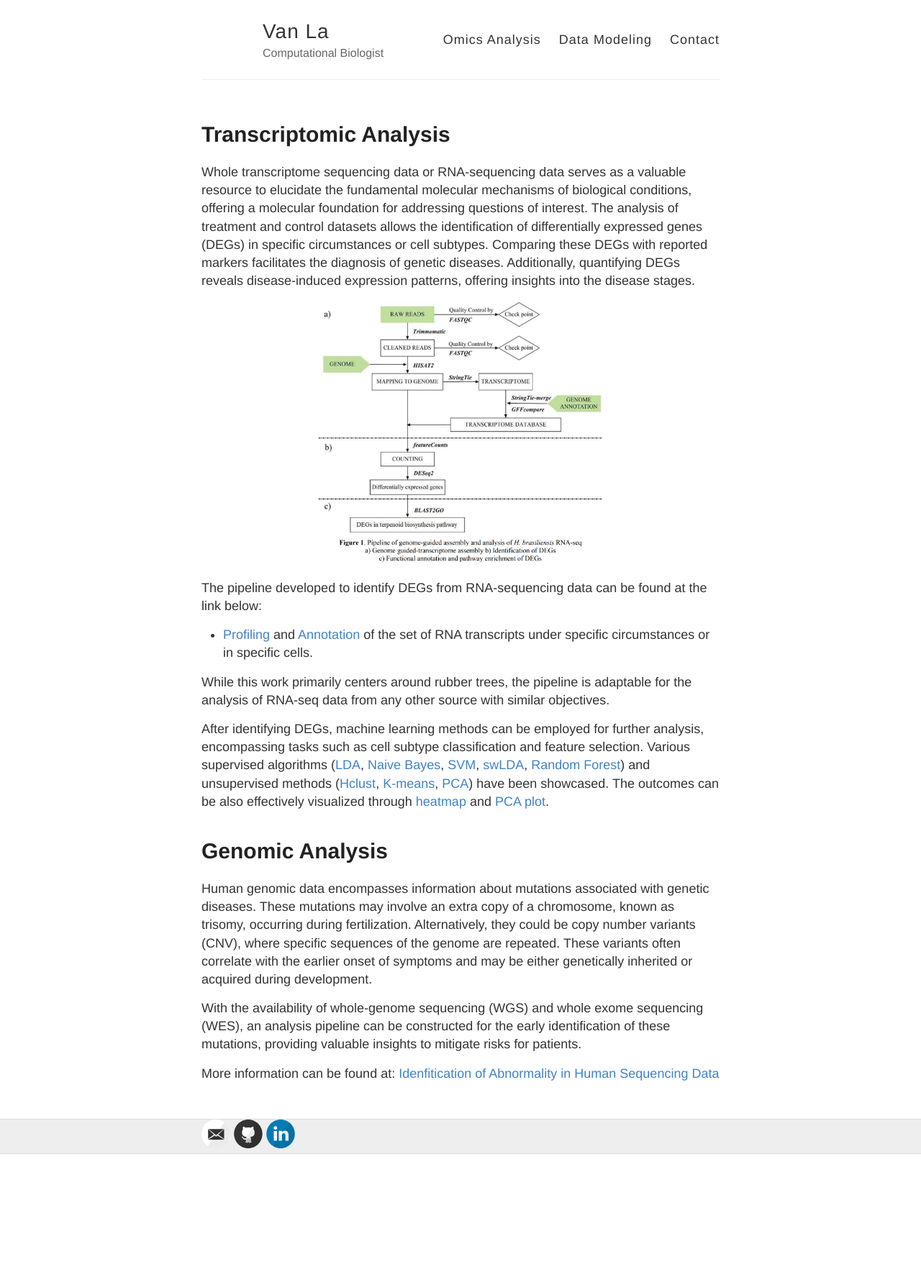
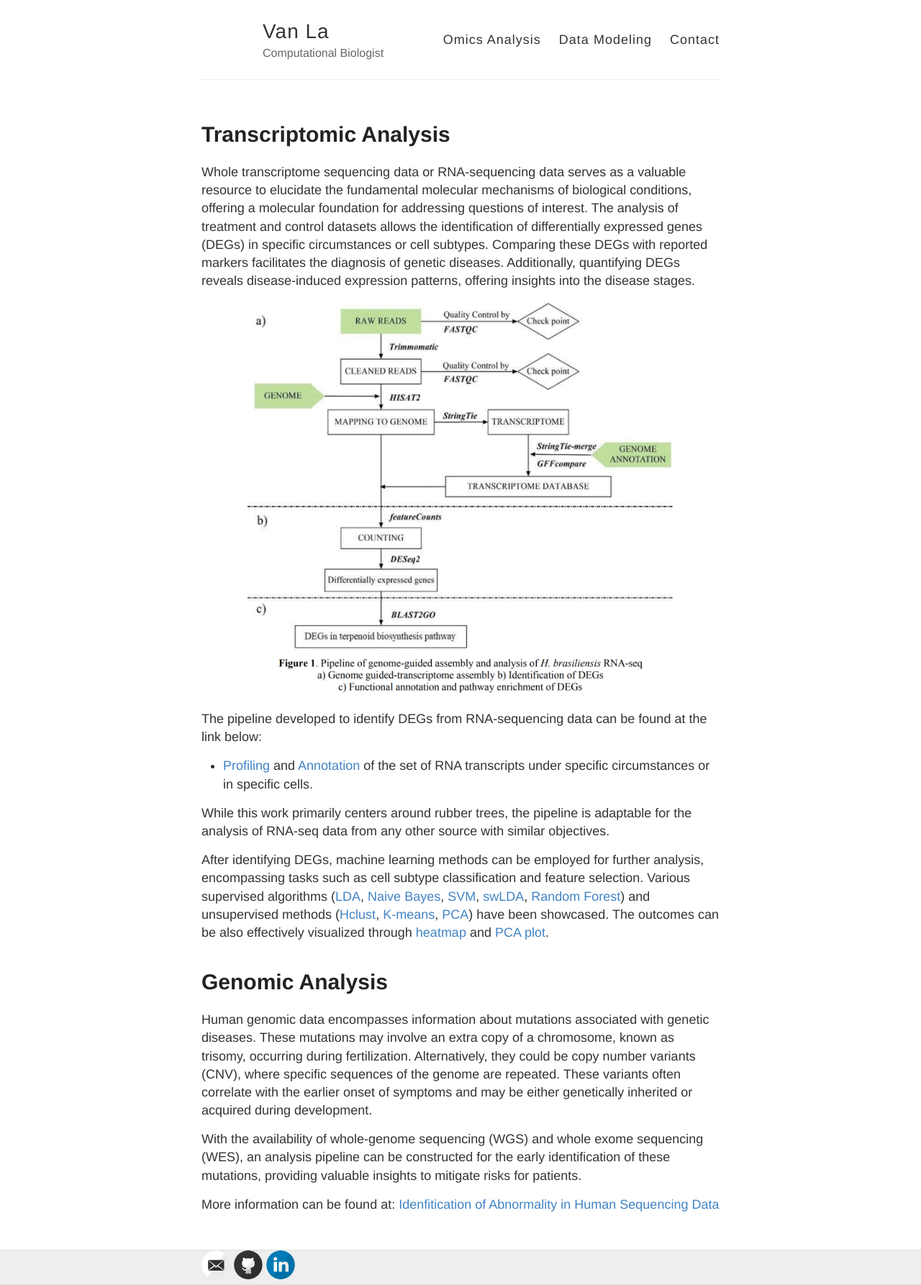
Before and after one commit to vanngocthuyla/Data_Analysis, a Jekyll site: the page built from _pages/omics.md, in a window 1280 px wide. Shown: the whole page at 72% size. Built offline with Jekyll 4.4.1, drawn with Linux system fonts in a browser that asks for light colours; before the commit the page ends 1604 px from its top, so only the background shows below that.

Commit message:
Update omics.md

```diff
--- a/_pages/omics.md
+++ b/_pages/omics.md
@@ -10,7 +10,7 @@
 
 Whole transcriptome sequencing data or RNA-sequencing data serves as a valuable resource to elucidate the fundamental molecular mechanisms of biological conditions, offering a molecular foundation for addressing questions of interest. The analysis of treatment and control datasets allows the identification of differentially expressed genes (DEGs) in specific circumstances or cell subtypes. Comparing these DEGs with reported markers facilitates the diagnosis of genetic diseases. Additionally, quantifying DEGs reveals disease-induced expression patterns, offering insights into the disease stages.
 
-<div align="center"> <img src='https://vanngocthuyla.github.io/Data_Analysis/images/omics/Pipeline.png' width="400"> </div>
+<div align="center"> <img src='https://vanngocthuyla.github.io/Data_Analysis/images/omics/Pipeline.png' width="600"> </div>
 
 The pipeline developed to identify DEGs from RNA-sequencing data can be found at the link below:
 - [Profiling](https://iopscience.iop.org/article/10.1088/1755-1315/749/1/012033/pdf) and [Annotation](https://vanngocthuyla.github.io/Data_Analysis/_pages/omics/Annotation) of the set of RNA transcripts under specific circumstances or in specific cells.
```
